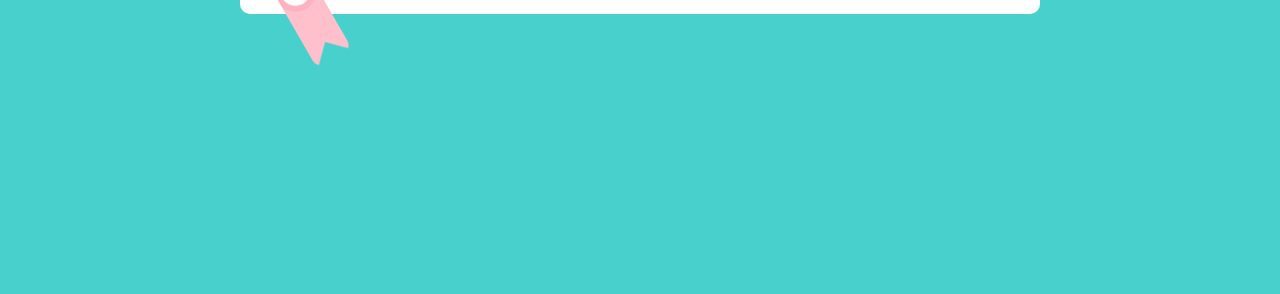
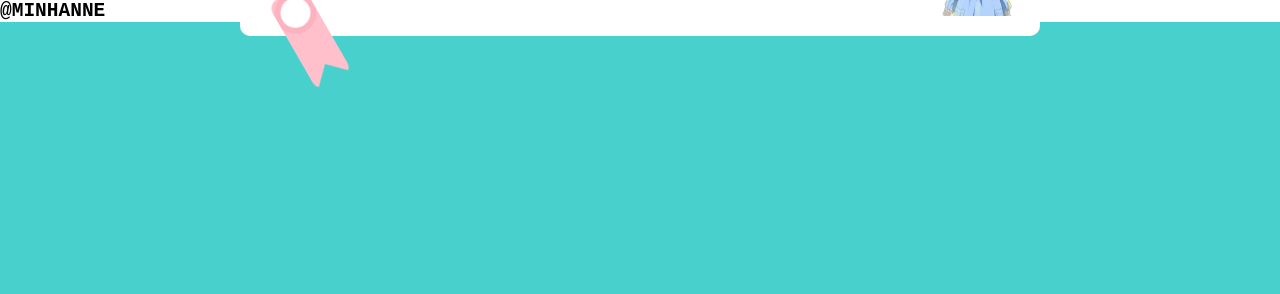
Before and after one commit to tatsu2903/formissTrang, a plain HTML site: page index.html in a window 1280 px wide. Drawn offline with Linux system fonts and the light colour scheme.

Commit message:
Update index.html

```diff
--- a/index.html
+++ b/index.html
@@ -14,6 +14,7 @@
   <title>Some</title>
 </head>
 <body>
+  <h2>@MINHANNE</h2>
   <div class="startForm">
     <div class="startLetter">
       <div class="contentLetter"></div>
```
